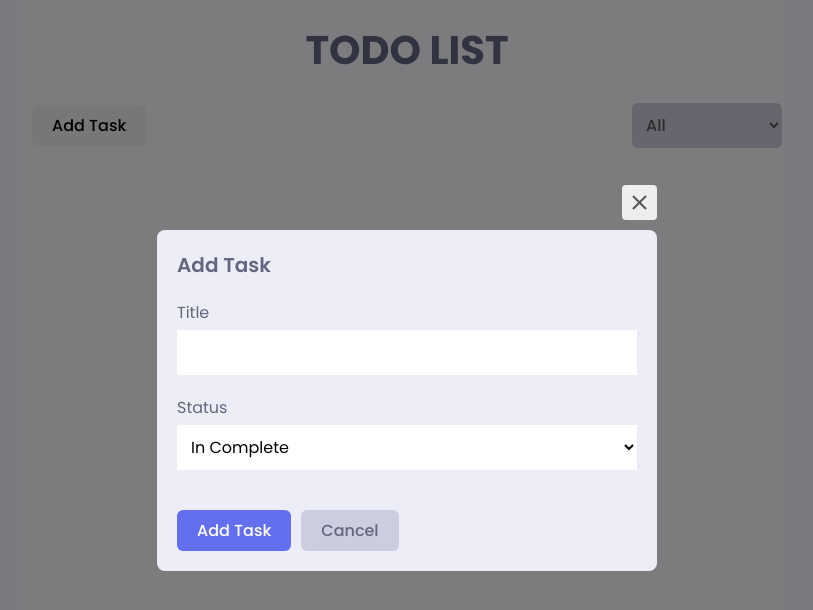
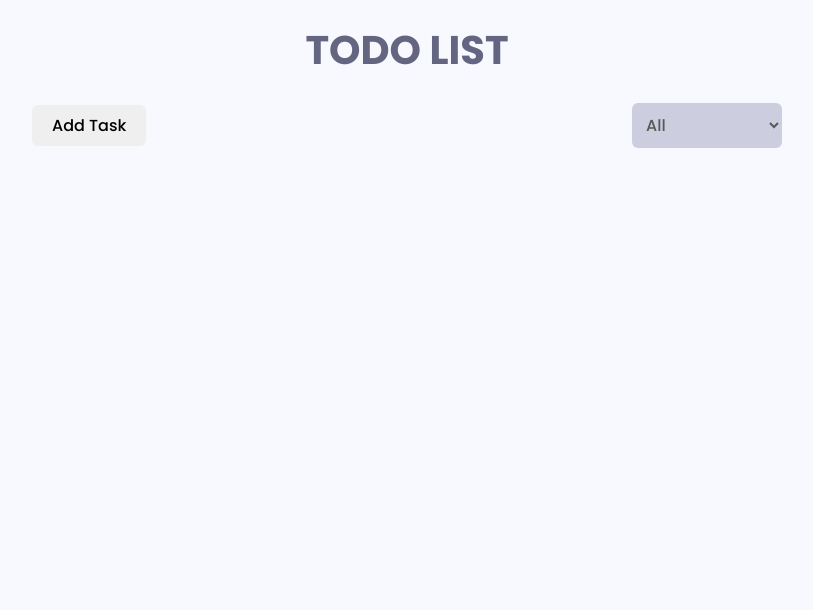
Before and after one commit to Hamza405/Todo-Web-App, a React (Create React App) app: page / in a window 1280 px wide. Shown: the top 610 px of the page, without its empty margins (233-1046 px from the left). Built offline with nearby package versions, Linux system fonts and the light colour scheme.

Commit message:
handle showing modal

```diff
--- a/src/components/AppHeader.jsx
+++ b/src/components/AppHeader.jsx
@@ -1,19 +1,24 @@
-import React from "react";
+import React, { useState } from "react";
 import style from "../styles/modules/app.module.scss";
 import Button from "./Button";
 import SelectButton from "./SelectButton";
 import TodoModal from "./TodoModal";
 
 const AppHeader = () => {
+  const [modalOpen, setModalOpen] = useState(false);
+
+  const handleOpenModal = () => setModalOpen(true);
+  const handleCloseModal = () => setModalOpen(false);
+
   return (
     <div className={style.appHeader}>
-      <Button>Add Task</Button>
+      <Button onClick={handleOpenModal}>Add Task</Button>
       <SelectButton>
         <option value="all">All</option>
         <option value="inCompleted">In Completed</option>
         <option value="completed">Completed</option>
       </SelectButton>
-      <TodoModal />
+      {modalOpen && <TodoModal handleCloseModal={handleCloseModal} />}
     </div>
   );
 };
--- a/src/components/TodoModal.jsx
+++ b/src/components/TodoModal.jsx
@@ -3,11 +3,11 @@ import { MdOutlineClose } from "react-icons/md";
 import style from "../styles/modules/modal.module.scss";
 import Button from "./Button";
 
-const TodoModal = () => {
+const TodoModal = ({ handleCloseModal }) => {
   return (
     <div className={style.wrapper}>
       <div className={style.container}>
-        <div className={style.closeButton}>
+        <div onClick={handleCloseModal} className={style.closeButton}>
           <MdOutlineClose />
         </div>
         <form className={style.form}>
@@ -27,7 +27,11 @@ const TodoModal = () => {
             <Button type="submit" variant="primary">
               Add task
             </Button>
-            <Button type="button" variant="secondary">
+            <Button
+              onClick={handleCloseModal}
+              type="button"
+              variant="secondary"
+            >
               Cancel
             </Button>
           </div>
```
